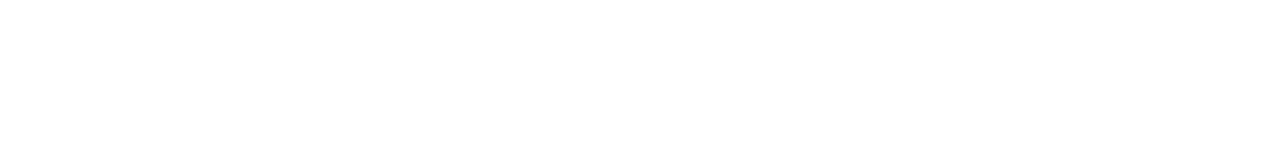
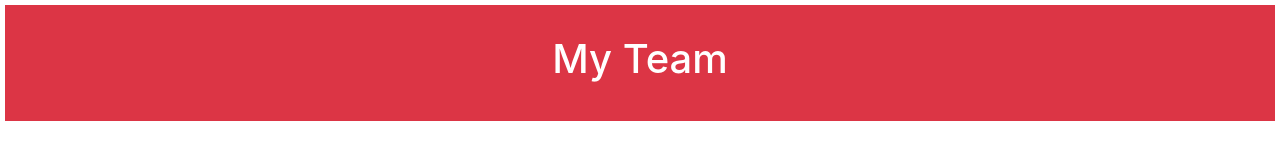
Before and after one commit to OwaisIslam/team-profile-generator, a website: page dist/team.html in a window 1280 px wide. Drawn offline with nearby package versions, Linux system fonts and the light colour scheme.

Commit message:
added header

```diff
--- a/dist/style.css
+++ b/dist/style.css
@@ -0,0 +1,9 @@
+body {
+    margin: 5px;
+}
+
+header {
+    display: flex;
+    justify-content: center;
+    padding: 30px;
+}
--- a/dist/team.html
+++ b/dist/team.html
@@ -10,7 +10,9 @@
 </head>
 
 <body>
-
+    <header class="bg-danger text-white header">
+        <h1>My Team</h1>
+    </header>
 </body>
 
 </html>
```
